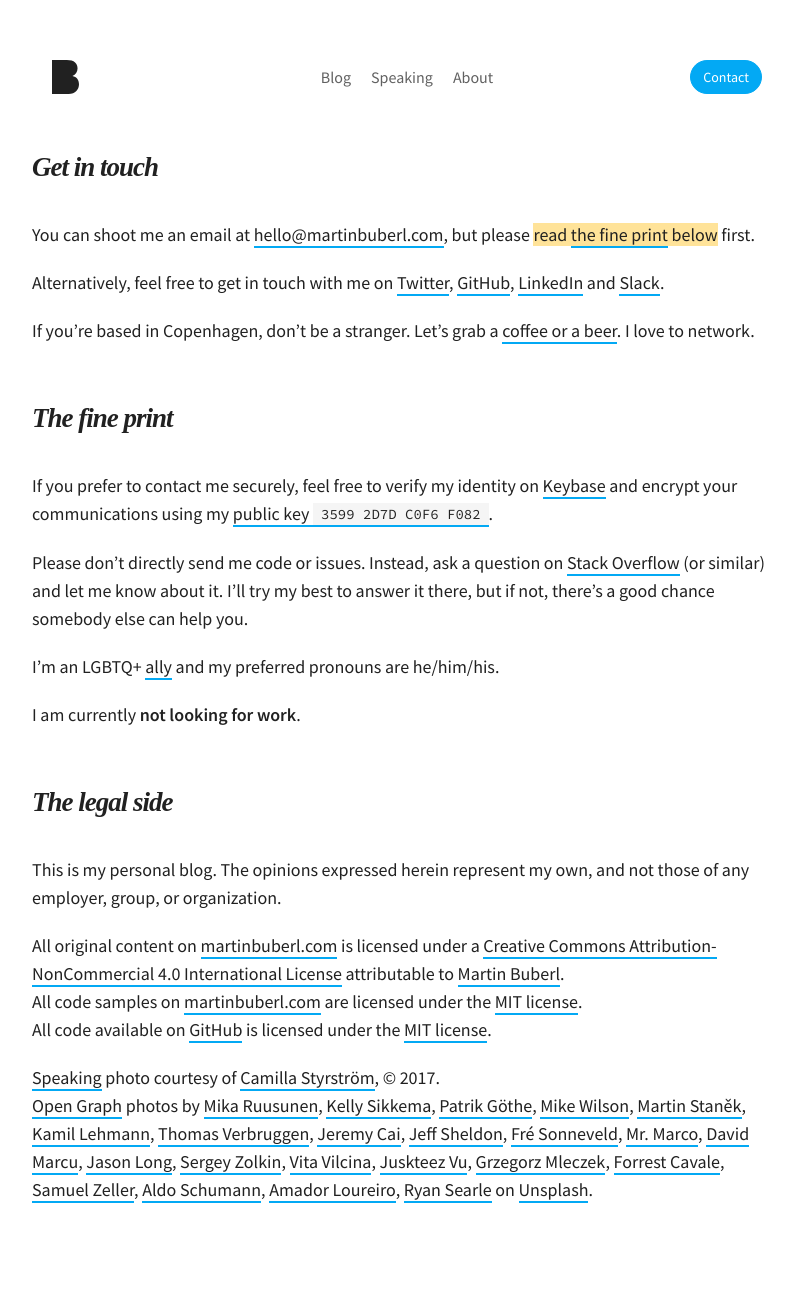
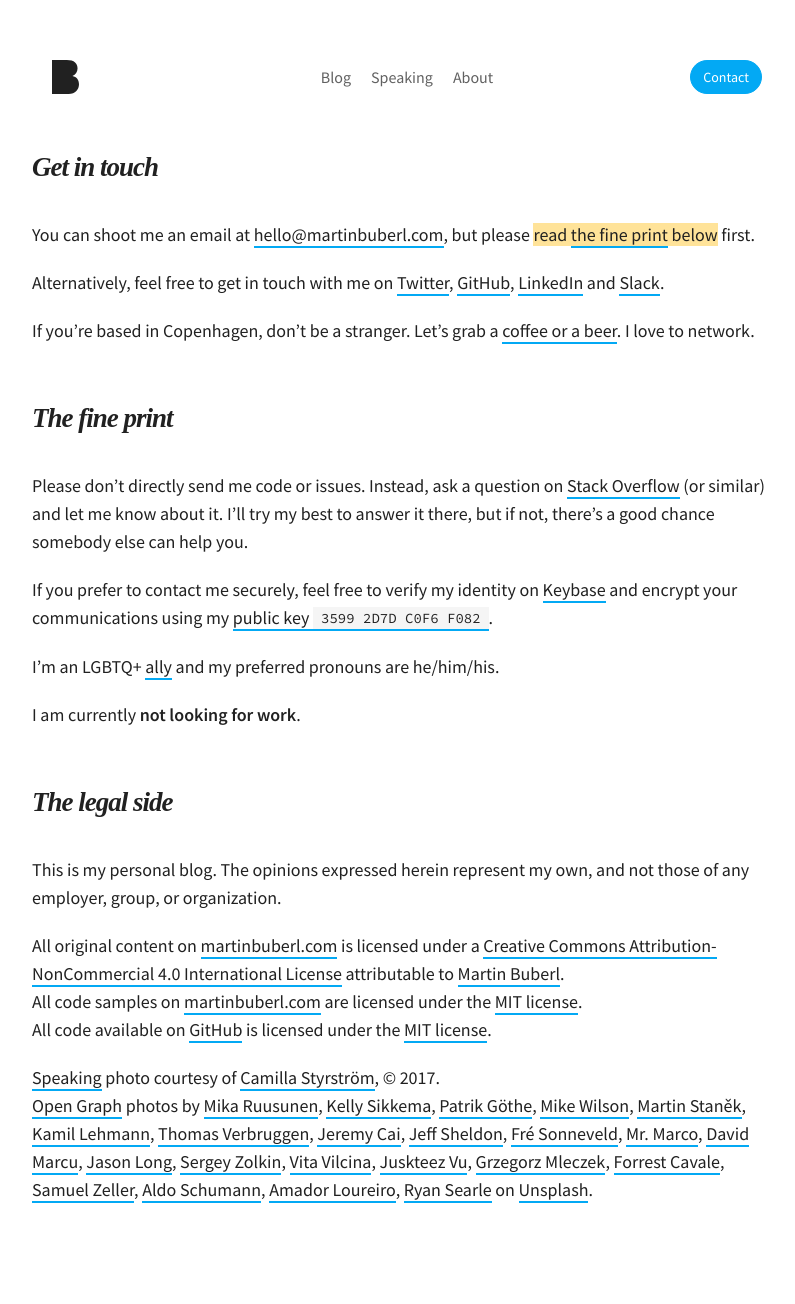
Before and after one commit to martinbuberl/martinbuberl.github.io, a Jekyll site: the page built from contact.md, in a window 1280 px wide. Shown: the whole page, without its empty margins (233-1028 px from the left). Built offline with Jekyll 4.4.1, drawn with Linux system fonts in a browser that asks for light colours; nearby versions of some CDN libraries; some web fonts are replaced.

Commit message:
Switched paragraphs

```diff
--- a/contact.md
+++ b/contact.md
@@ -16,9 +16,9 @@ If you're based in Copenhagen, don't be a stranger. Let's grab a <a target="_bla
 
 <h2 id="the-fine-print" class="has-permalink">The fine print<a class="permalink" title="Permalink" href="#the-fine-print">#</a></h2>
 
+Please don't directly send me code or issues. Instead, ask a question on <a target="_blank" href="http://stackoverflow.com/questions/ask">Stack Overflow</a> (or similar) and let me know about it. I'll try my best to answer it there, but if not, there's a good chance somebody else can help you.
+
 If you prefer to contact me securely, feel free to verify my identity on <a target="_blank" href="https://keybase.io/martinbuberl">Keybase</a> and encrypt your communications using my <a target="_blank" href="https://keybase.io/martinbuberl/key.asc">public key `3599 2D7D C0F6 F082`</a>.
-
-Please don't directly send me code or issues. Instead, ask a question on <a target="_blank" href="http://stackoverflow.com/questions/ask">Stack Overflow</a> (or similar) and let me know about it. I'll try my best to answer it there, but if not, there's a good chance somebody else can help you.
 
 I'm an LGBTQ+ <a target="_blank" href="https://en.wikipedia.org/wiki/Straight_ally">ally</a> and my preferred pronouns are he/him/his.
 
```
